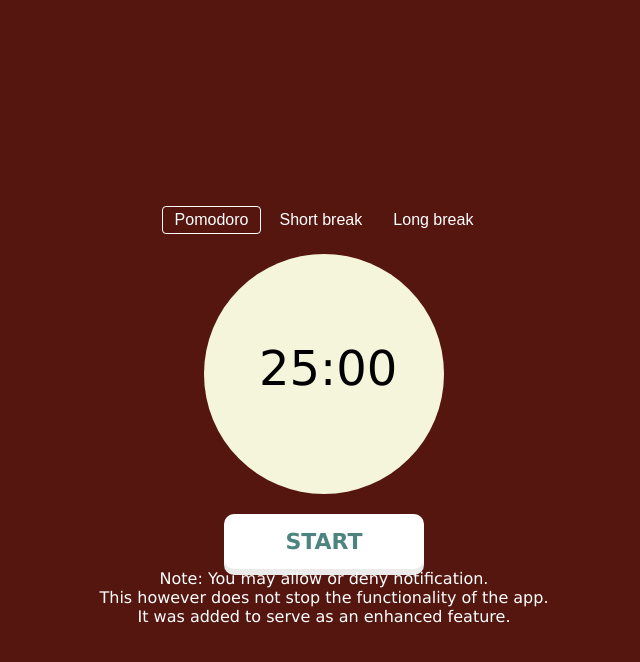
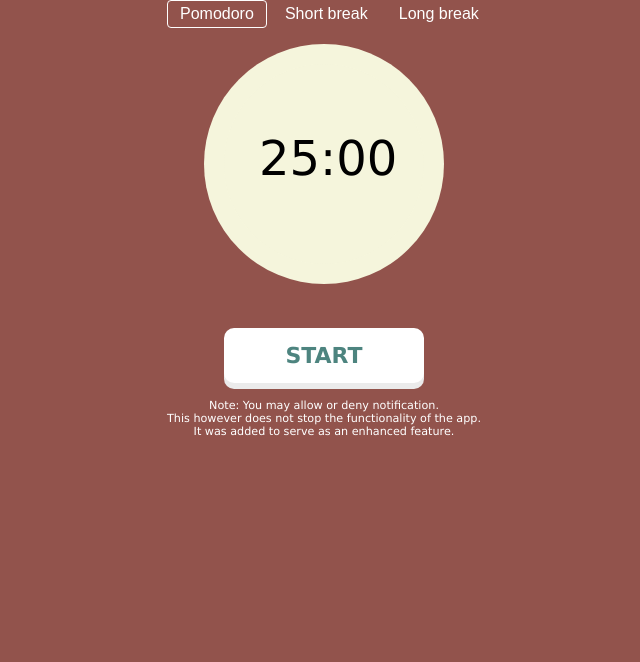
Before and after one commit to mjosh51/Pomodoro, a plain HTML site: page index.html in a window 1280 px wide. Shown: the whole page, without its empty margins (316-956 px from the left). Drawn offline with Linux system fonts and the light colour scheme.

Commit message:
adjusted styling

```diff
--- a/css/pmdr.css
+++ b/css/styles.css
@@ -26,7 +26,7 @@ html {
 }
 
 body {
-  background: #333;
+  background-color: var(--pomodoro);
   transition: background-color 1s ease;
   font-family: 'Lucida Sans', 'Lucida Sans Regular', 'Lucida Grande', 'Lucida Sans Unicode', Geneva, Verdana, sans-serif, sans-serif;
   width: 100%;
@@ -36,20 +36,21 @@ body {
 }
 
 .app {
-  width: 100%;
-  height: 100vh;
-  background-color: var(--pomodoro);
-  transition: background-color 1s ease;
+
   display: flex;
   flex-direction: column;
   justify-content: center;
   align-items: center;
+  height: fit-content;
 }
 
 .timer {
-  margin-top: 2rem;
-  padding: 20px;
   text-align: center;
+}
+
+.button-group {
+  position: fixed;
+  z-index: 10;
 }
 
 .mode-button {
@@ -66,6 +67,10 @@ body {
   background: none;
 }
 
+.mode-button.scrolled {
+  color: black;
+}
+
 .mode-button.active {
   border-color: #fff;
 }
@@ -76,7 +81,7 @@ body {
   height: 200px;
   width: 200px;
   padding: 20px;
-  margin: 40px auto;
+  margin: 4rem auto;
   background: beige;
   background-clip: content-box;
   border-radius: 50%;
@@ -179,8 +184,9 @@ button:active {
 }
 
 p {
-  padding: 0 2rem;
   color: white;
+  margin: 1rem auto;
+  font-size: 0.7rem;
 }
 
 
--- a/index.html
+++ b/index.html
@@ -6,7 +6,7 @@
   <meta name="viewport" content="width=device-width, initial-scale=1.0" />
   <meta http-equiv="X-UA-Compatible" content="ie=edge" />
   <title>Pomodoro Timer</title>
-  <link rel="stylesheet" href="css/pmdr.css" />
+  <link rel="stylesheet" href="css/styles.css" />
 </head>
 
 <body>
--- a/js/main.js
+++ b/js/main.js
@@ -132,25 +132,25 @@ const stopTimer = () => {
 const rotateProgress = () => {
 
   var quad1 = document.querySelector('.quad1'),
-      quad2 = document.querySelector('.quad2'),
-      quad3 = document.querySelector('.quad3'),
-      quad4 = document.querySelector('.quad4');
+    quad2 = document.querySelector('.quad2'),
+    quad3 = document.querySelector('.quad3'),
+    quad4 = document.querySelector('.quad4');
   progress = timer[timer.mode] * 60 - timer.remainingTime.total;
 
 
-  if(progress <= 15){
+  if (progress <= 15) {
     quad1.setAttribute('style', 'transform: skew(' + progress * (-90 / 15) + 'deg)');
   }
-  else if (progress > 15 && progress <= 30){
+  else if (progress > 15 && progress <= 30) {
     quad1.setAttribute('style', 'transform: skew(-90deg)');
     quad2.setAttribute('style', 'transform: skewY(' + (progress - 15) * (90 / 15) + 'deg)');
   }
-  else if (progress > 30 && progress <= 45){
+  else if (progress > 30 && progress <= 45) {
     quad1.setAttribute('style', 'transform: skew(-90deg)');
     quad2.setAttribute('style', 'transform: skewY(90deg)');
     quad3.setAttribute('style', 'transform: skew(' + (progress - 30) * (-90 / 15) + 'deg)');
   }
-  else if (progress > 45 && progress <= 60){
+  else if (progress > 45 && progress <= 60) {
     quad1.setAttribute('style', 'transform: skew(-90deg)');
     quad2.setAttribute('style', 'transform: skewY(90deg)');
     quad3.setAttribute('style', 'transform: skew(-90deg)');
@@ -191,8 +191,8 @@ const switchMode = (mode) => {
     .querySelectorAll('button[data-mode]')
     .forEach(element => element.classList.remove('active'));
   document.querySelector(`[data-mode='${mode}']`).classList.add('active');
-  const main = document.querySelector('.app');
-  main.style.backgroundColor = `var(--${mode})`;
+
+  document.body.style.backgroundColor = `var(--${mode})`;
 
   document
     .querySelectorAll('.same')
@@ -228,3 +228,17 @@ const startButton = document.querySelector('#btn-js');
 startButton.addEventListener('click', start);
 const modeButtons = document.querySelector('#mode-buttons-js');
 modeButtons.addEventListener('click', handleMode);
+window.onscroll = function () {
+  let scroll = window.pageYOffset;
+  const modebtn = document.querySelectorAll('.mode-button');
+  if (scroll > 20 && scroll <= 200) {
+
+    modebtn.forEach(element => {
+      element.style.color = '#333';
+    })
+  } else {
+    modebtn.forEach(element => {
+      element.style.color = '#fff';
+    })
+  }
+}
```
